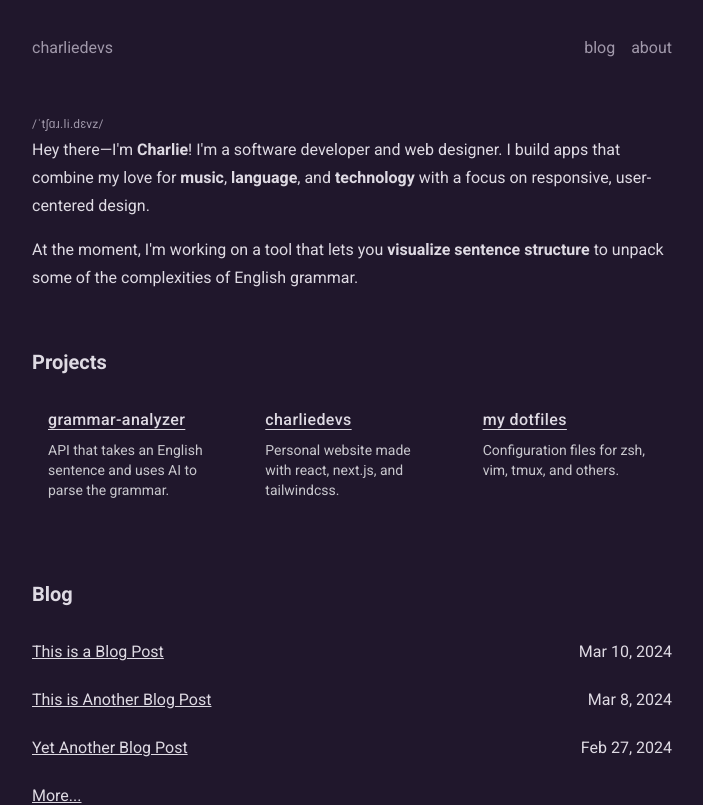
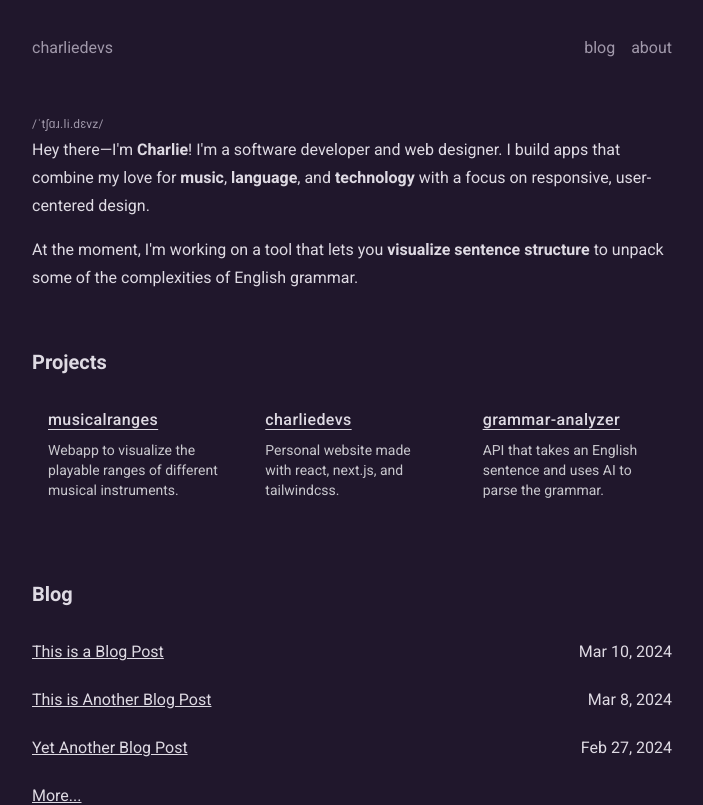
Before and after one commit to charliedevs/charliedevs, a Next.js app: page / in a window 1280 px wide. Shown: the top 805 px of the page, without its empty margins (288-991 px from the left). Built offline with nearby package versions, Linux system fonts and the light colour scheme.

Commit message:
Update projects to include musicalranges

```diff
--- a/src/app/_projects.ts
+++ b/src/app/_projects.ts
@@ -8,10 +8,10 @@ interface Project {
 
 export const projects: Project[] = [
     {
-        title: 'grammar-analyzer',
-        href: 'https://github.com/charliedevs/grammar-analyzer',
+        title: 'musicalranges',
+        href: 'https://github.com/charliedevs/musicalranges',
         description:
-            'API that takes an English sentence and uses AI to parse the grammar.',
+            'Webapp to visualize the playable ranges of different musical instruments.',
     },
     {
         title: 'charliedevs',
@@ -20,8 +20,9 @@ export const projects: Project[] = [
             'Personal website made with react, next.js, and tailwindcss.',
     },
     {
-        title: 'my dotfiles',
-        href: 'https://github.com/charliedevs/dotfiles',
-        description: 'Configuration files for zsh, vim, tmux, and others.',
+        title: 'grammar-analyzer',
+        href: 'https://github.com/charliedevs/grammar-analyzer',
+        description:
+            'API that takes an English sentence and uses AI to parse the grammar.',
     },
 ]
```
